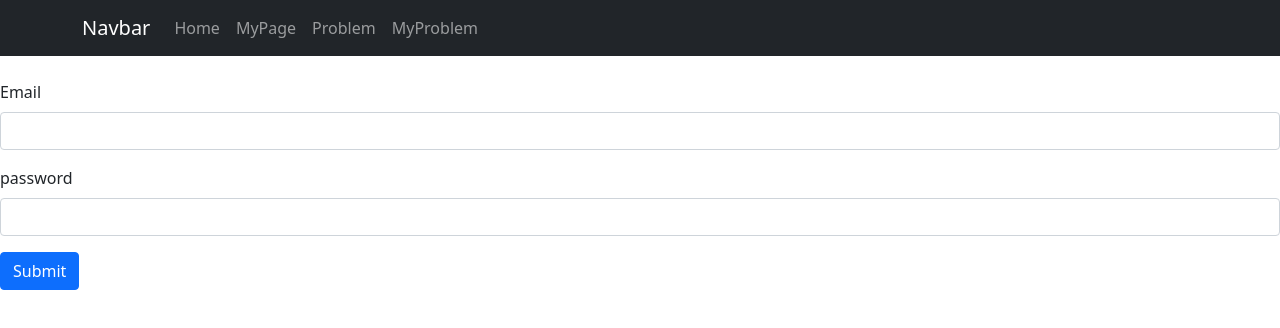
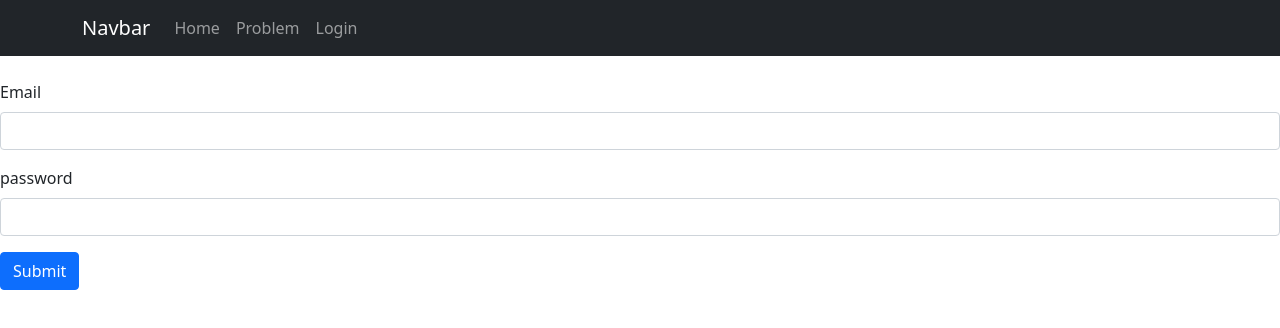
Before and after one commit to wnstjd4778/codeJP, a React (Create React App) app in the folder front/: page /users/login in a window 1280 px wide. Shown: the top 328 px of the page. Built offline with nearby package versions, Linux system fonts and the light colour scheme.

Commit message:
useNavigate 설정

```diff
--- a/front/src/component/Header.js
+++ b/front/src/component/Header.js
@@ -8,9 +8,9 @@ function Header() {
                 <Navbar.Brand href="/">Navbar</Navbar.Brand>
                 <Nav className="me-auto">
                     <Nav.Link href="/">Home</Nav.Link>
-                    {localStorage.getItem("Authorization") === undefined ? <Nav.Link href='/users/login'>Login</Nav.Link> : <Nav.Link href='/users/myPage'>MyPage</Nav.Link>}
                     <Nav.Link href="/problems">Problem</Nav.Link>
-                    <Nav.Link href="/problems/me">MyProblem</Nav.Link>
+                    {localStorage.getItem("Authorization") ? <Nav.Link href="/problems/me">MyProblem</Nav.Link> : <Nav.Link href='/users/login'>Login</Nav.Link>}
+                    {localStorage.getItem("Authorization") ? <Nav.Link href='/users/myPage'>MyPage</Nav.Link> :""}
                 </Nav>
             </Container>
         </Navbar>
--- a/front/src/component/LoginForm.js
+++ b/front/src/component/LoginForm.js
@@ -1,11 +1,13 @@
 import axios from 'axios';
 import React, { useState } from 'react';
 import { Button, Form } from 'react-bootstrap';
+import { useNavigate } from 'react-router-dom';
 
 function LoginForm() {
 
     const [email, setEmail] = useState();
     const [password, setPassword] = useState();
+    const navigate = useNavigate();
 
     const handleEmail = (e) => {
         setEmail(e.target.value);
@@ -16,14 +18,14 @@ function LoginForm() {
     }
 
     const signIn = async () => {
+
         await axios.post('http://localhost:8080/user/signIn', {
             email,
             password
         })
             .then(res => {
-                console.log(res.data.accessToken);
                 localStorage.setItem('Authorization', res.data.tokenType + " " + res.data.accessToken);
-                axios.defaults.headers['Authorization'] = res.data.tokenType + " " + res.data.accessToken;
+                navigate('/');
             })
             .catch(err => {
                 console.log(err);
--- a/front/src/page/MainPage.js
+++ b/front/src/page/MainPage.js
@@ -31,7 +31,7 @@ function MainPage() {
   <Carousel.Item>
     <img
       className="d-block w-100"
-      src="https://source.unsplash.com/user/erondu/"
+      src="https://source.unsplash.com/user/erondu/400x200"
       alt="Third slide"
     />
 
@@ -41,8 +41,6 @@ function MainPage() {
     </Carousel.Caption>
   </Carousel.Item>
 </Carousel>
-
-    <Link to='/problems'><Button>problem</Button></Link>
   </div>;
 }
 
```
